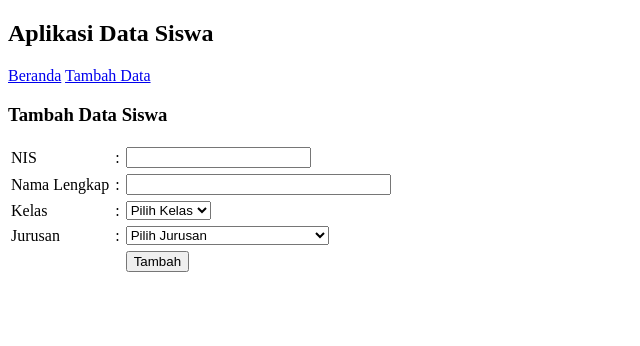
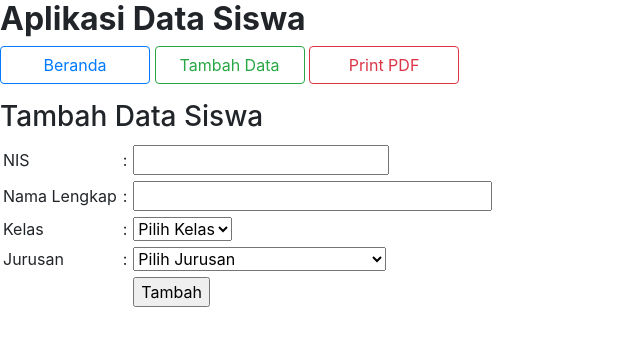
Before and after one commit to Honey-bee-code/data-siswa, a PHP site: page /tambah.php in a window 1280 px wide. Shown: the top 346 px of the page, without its empty margins (0-640 px from the left). Run offline with PHP 8.4, Linux system fonts and the light colour scheme; some libraries are stand-ins or nearby versions.

Commit message:
Update tambah.php

```diff
--- a/tambah.php
+++ b/tambah.php
@@ -2,12 +2,15 @@
 <html>
 <head>
     <title>Aplikasi Data Siswa</title>
+    <link rel="stylesheet" href="bootstrap/css/bootstrap.min.css">
 </head>
 <body>
-    <h2>Aplikasi Data Siswa</h2>
-    <p><a href="index.php">Beranda</a>
-        <a href="tambah.php">Tambah Data</a>
+<h2><strong>Aplikasi Data Siswa</strong></h2>
+    <p><a href="index.php" class="btn btn-outline-primary" style="width: 150px;">Beranda</a>
+        <a href="tambah.php" class="btn btn-outline-success" style="width: 150px;">Tambah Data</a>
+        <a href="report.php" class="btn btn-outline-danger" style="width: 150px;">Print PDF</a>
     </p>
+
     <h3>Tambah Data Siswa</h3>
     <form action="tambah-proses.php" method="post">
         <table cellpadding="3" cellspacing="0">
```
